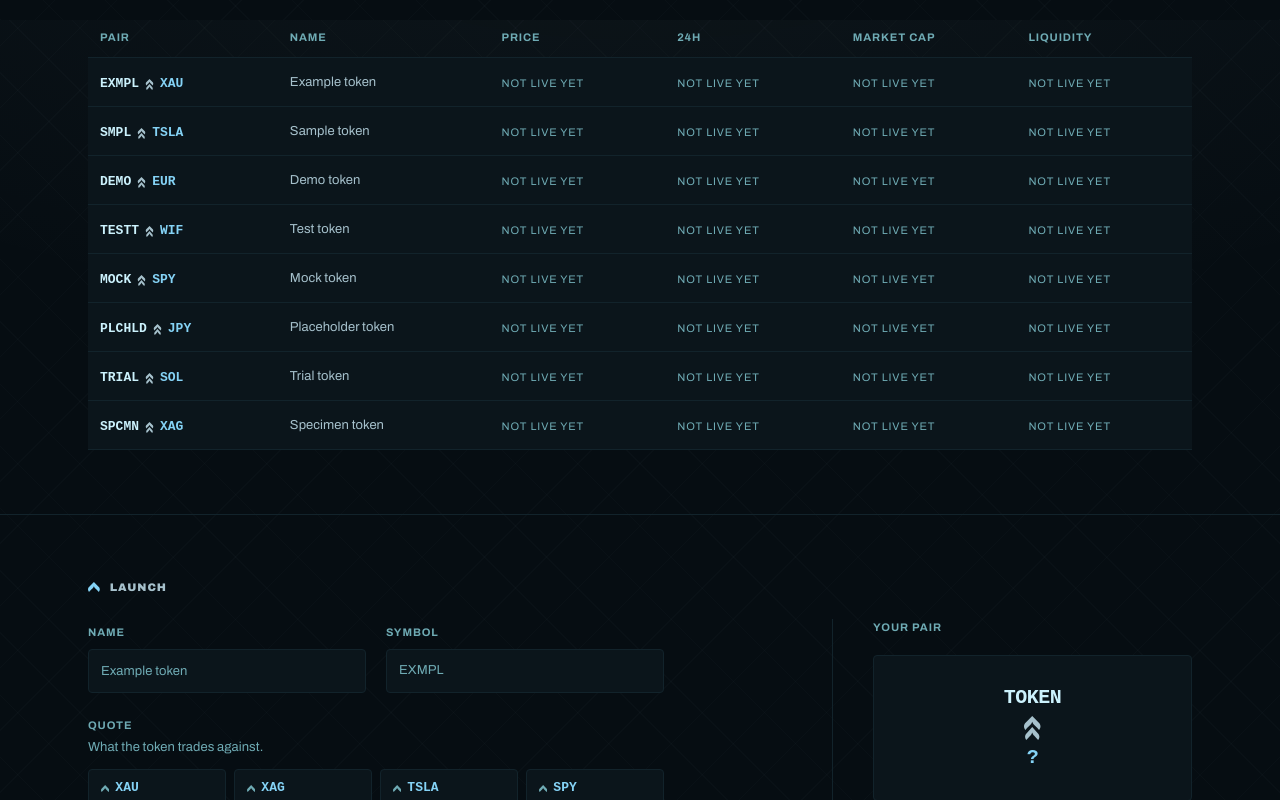
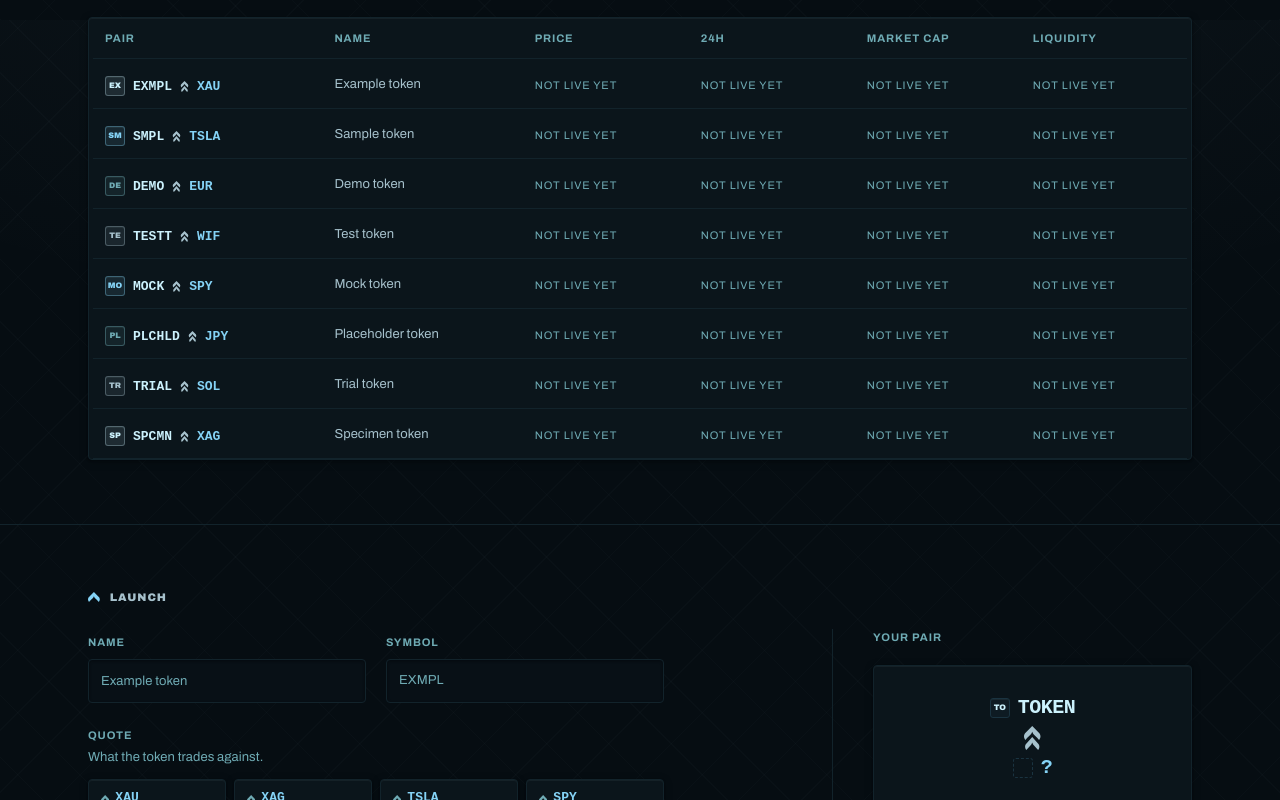
Before and after one commit to sThinkfundao/sThink-ecosystem, a React (Vite) app: page / in a window 1280 px wide. Shown: the part 780-1580 px from the top of the page. Built offline with nearby package versions, Linux system fonts and the light colour scheme; a web font is replaced by a local one.

Commit message:
Add token marks and signed value treatment

```diff
--- a/src/brand/PairStack.tsx
+++ b/src/brand/PairStack.tsx
@@ -1,8 +1,13 @@
 import { ChevronMark } from "./Chevron.tsx";
+import TokenMark from "./TokenMark.tsx";
+import type { QuoteKind } from "../lib/quoteKinds.ts";
 
 interface PairStackProps {
   base: string;
   quote: string;
+  /** The pair's class; drives both tiles' treatment. */
+  kind?: QuoteKind | null;
+  baseImageUrl?: string | null;
 }
 
 /**
@@ -11,25 +16,33 @@ interface PairStackProps {
  * hero and narrow-screen cards, the inline row for dense table cells.
  * The quote gets equal weight on purpose; it is the product.
  */
-export function PairStackVertical({ base, quote }: PairStackProps) {
+export function PairStackVertical({ base, quote, kind = null, baseImageUrl }: PairStackProps) {
+  const quoteEmpty = quote === "?";
   return (
     <span className="flex flex-col items-center gap-2">
-      <span className="font-mono text-xl font-bold leading-none tracking-tight text-ice">
-        {base}
+      <span className="inline-flex items-center gap-2">
+        <TokenMark symbol={base} kind={kind} imageUrl={baseImageUrl} size="sm" />
+        <span className="font-mono text-xl font-bold leading-none tracking-tight text-ice">
+          {base}
+        </span>
       </span>
       <ChevronMark className="h-6 w-auto text-steel" />
-      <span className="font-mono text-xl font-bold leading-none tracking-tight text-sky">
-        {quote}
+      <span className="inline-flex items-center gap-2">
+        <TokenMark symbol={quote} kind={kind} size="sm" empty={quoteEmpty} />
+        <span className="font-mono text-xl font-bold leading-none tracking-tight text-sky">
+          {quote}
+        </span>
       </span>
     </span>
   );
 }
 
-export function PairInline({ base, quote }: PairStackProps) {
+export function PairInline({ base, quote, kind = null, baseImageUrl }: PairStackProps) {
   return (
-    <span className="inline-flex items-baseline gap-1.5 font-mono text-[13px] font-bold">
+    <span className="inline-flex items-center gap-2 font-mono text-[13px] font-bold">
+      <TokenMark symbol={base} kind={kind} imageUrl={baseImageUrl} size="sm" />
       <span className="text-ice">{base}</span>
-      <ChevronMark className="h-[11px] w-auto min-w-[9px] self-center text-steel" />
+      <ChevronMark className="h-[11px] w-auto min-w-[9px] text-steel" />
       <span className="text-sky">{quote}</span>
     </span>
   );
--- /dev/null
+++ b/src/brand/TokenMark.tsx
@@ -0,0 +1,77 @@
+import type { QuoteKind } from "../lib/quoteKinds.ts";
+
+type Size = "sm" | "md" | "lg";
+
+const SIZES: Record<Size, string> = {
+  sm: "h-5 w-5 rounded-[3px] text-[8px]",
+  md: "h-7 w-7 rounded-sm text-[10px]",
+  lg: "h-10 w-10 rounded-sm text-[13px]",
+};
+
+/*
+ * One tint per pair class, all from the existing palette, so a symbol's
+ * tile is deterministic and reads as system, not as a missing image.
+ */
+const KIND_TINTS: Record<QuoteKind, string> = {
+  stock: "text-sky border-sky/35 bg-sky/10",
+  currency: "text-teal border-teal/40 bg-teal/10",
+  commodity: "text-ice border-ice/30 bg-ice/10",
+  coin: "text-steel border-steel/35 bg-steel/10",
+};
+
+const NEUTRAL_TINT = "text-ice border-edge2 bg-panel";
+
+function monogram(symbol: string): string {
+  const clean = symbol.trim().toUpperCase();
+  return clean.length <= 3 ? clean : clean.slice(0, 2);
+}
+
+interface TokenMarkProps {
+  symbol: string;
+  kind?: QuoteKind | null;
+  imageUrl?: string | null;
+  size?: Size;
+  /** Renders a dashed vacant tile — for a slot not yet filled. */
+  empty?: boolean;
+}
+
+export default function TokenMark({
+  symbol,
+  kind = null,
+  imageUrl = null,
+  size = "md",
+  empty = false,
+}: TokenMarkProps) {
+  const base = `inline-flex shrink-0 items-center justify-center ${SIZES[size]}`;
+
+  if (empty) {
+    return (
+      <span
+        aria-hidden="true"
+        className={`${base} border border-dashed border-edge2 bg-transparent`}
+      />
+    );
+  }
+
+  if (imageUrl) {
+    return (
+      <img
+        src={imageUrl}
+        alt=""
+        loading="lazy"
+        className={`${base} border border-edge object-cover shadow-[inset_0_1px_0_rgba(204,242,253,0.06)]`}
+      />
+    );
+  }
+
+  return (
+    <span
+      aria-hidden="true"
+      className={`${base} font-display border leading-none shadow-[inset_0_1px_0_rgba(204,242,253,0.06)] ${
+        kind ? KIND_TINTS[kind] : NEUTRAL_TINT
+      }`}
+    >
+      {monogram(symbol)}
+    </span>
+  );
+}
--- /dev/null
+++ b/src/components/Delta.tsx
@@ -0,0 +1,20 @@
+import { formatPct } from "../lib/format.ts";
+
+/**
+ * A signed change. The sign glyph carries the meaning; rise/fall color
+ * reinforces it. `emphasis` adds the tinted chip for standalone contexts.
+ */
+export default function Delta({ value, emphasis = false }: { value: number; emphasis?: boolean }) {
+  const positive = value >= 0;
+  const color = positive ? "text-rise" : "text-fall";
+  if (!emphasis) return <span className={`font-mono ${color}`}>{formatPct(value)}</span>;
+  return (
+    <span
+      className={`inline-block rounded-[3px] px-1.5 py-0.5 font-mono ${color} ${
+        positive ? "bg-rise/10" : "bg-fall/10"
+      }`}
+    >
+      {formatPct(value)}
+    </span>
+  );
+}
--- a/src/features/launch/LaunchSection.tsx
+++ b/src/features/launch/LaunchSection.tsx
@@ -3,7 +3,7 @@ import { ChevronSingle } from "../../brand/Chevron.tsx";
 import { PairStackVertical } from "../../brand/PairStack.tsx";
 import Button from "../../components/Button.tsx";
 import Modal from "../../components/Modal.tsx";
-import { QUOTE_KIND_LABELS, type QuoteKind } from "../tokens/fixtures.ts";
+import { QUOTE_KIND_LABELS, type QuoteKind } from "../../lib/quoteKinds.ts";
 
 const QUOTE_OPTIONS: { symbol: string; label: string; kind: QuoteKind }[] = [
   { symbol: "XAU", label: "Gold", kind: "commodity" },
@@ -82,7 +82,7 @@ export default function LaunchSection() {
                   maxLength={48}
                   aria-invalid={Boolean(errors.name)}
                   aria-describedby={errors.name ? "launch-name-error" : undefined}
-                  className="mt-1.5 block min-h-11 w-full rounded-sm border border-edge bg-surface px-3 text-ui text-steel outline-none placeholder:text-teal focus:border-steel/40"
+                  className="well mt-1.5 block min-h-11 w-full rounded-sm px-3 text-ui text-steel outline-none placeholder:text-teal focus:border-steel/40"
                   placeholder="Example token"
                 />
                 {errors.name && (
@@ -103,7 +103,7 @@ export default function LaunchSection() {
                   maxLength={10}
                   aria-invalid={Boolean(errors.symbol)}
                   aria-describedby={errors.symbol ? "launch-symbol-error" : undefined}
-                  className="mt-1.5 block min-h-11 w-full rounded-sm border border-edge bg-surface px-3 font-mono text-ui text-steel outline-none placeholder:font-sans placeholder:text-teal focus:border-steel/40"
+                  className="well mt-1.5 block min-h-11 w-full rounded-sm px-3 font-mono text-ui text-steel outline-none placeholder:font-sans placeholder:text-teal focus:border-steel/40"
                   placeholder="EXMPL"
                 />
                 {errors.symbol && (
@@ -133,10 +133,10 @@ export default function LaunchSection() {
                       type="button"
                       aria-pressed={active}
                       onClick={() => setQuote(option.symbol)}
-                      className={`group flex min-h-11 flex-col items-start rounded-sm border px-3 py-2 text-left transition-colors duration-100 active:translate-y-px ${
+                      className={`group flex min-h-11 flex-col items-start rounded-sm px-3 py-2 text-left transition-colors duration-100 active:translate-y-px ${
                         active
-                          ? "border-sky/60 bg-panel"
-                          : "border-edge bg-surface hover:border-steel/40"
+                          ? "raised-2 outline outline-1 -outline-offset-1 outline-sky/60"
+                          : "raised hover:border-steel/40"
                       }`}
                     >
                       <span className="flex items-center gap-1.5 font-mono text-ui font-bold text-sky">
@@ -171,8 +171,12 @@ export default function LaunchSection() {
 
           <aside aria-label="Launch preview" className="lg:border-l lg:border-edge lg:pl-10">
             <h3 className="text-label font-bold uppercase text-teal">Your pair</h3>
-            <div className="mt-5 flex justify-center rounded-sm border border-edge bg-surface px-6 py-8">
-              <PairStackVertical base={previewSymbol} quote={quote ?? "?"} />
+            <div className="raised mt-5 flex justify-center rounded-sm px-6 py-8">
+              <PairStackVertical
+                base={previewSymbol}
+                quote={quote ?? "?"}
+                kind={quoteOption?.kind ?? null}
+              />
             </div>
             <dl className="mt-5 space-y-2.5 text-ui">
               <div className="flex justify-between gap-4">
@@ -204,8 +208,12 @@ export default function LaunchSection() {
           <p className="mt-1.5 text-ui text-teal">
             This is what would happen when deployment goes live:
           </p>
-          <div className="mt-5 flex justify-center rounded-sm border border-edge bg-surface px-6 py-7">
-            <PairStackVertical base={previewSymbol} quote={quote ?? "?"} />
+          <div className="raised mt-5 flex justify-center rounded-sm px-6 py-7">
+            <PairStackVertical
+              base={previewSymbol}
+              quote={quote ?? "?"}
+              kind={quoteOption?.kind ?? null}
+            />
           </div>
           <ul className="mt-5 space-y-2 text-ui text-steel">
             <li>
--- a/src/features/tokens/TokenIndex.tsx
+++ b/src/features/tokens/TokenIndex.tsx
@@ -2,8 +2,9 @@ import { useMemo, useState } from "react";
 import { ChevronSingle } from "../../brand/Chevron.tsx";
 import Button from "../../components/Button.tsx";
 import { resolveMarketState, useMarketMap } from "../../lib/dexscreener/useMarketData.ts";
+import { QUOTE_KIND_LABELS, type QuoteKind } from "../../lib/quoteKinds.ts";
 import TokenTable, { type TokenRow } from "./TokenTable.tsx";
-import { INDEX_TOKENS, QUOTE_KIND_LABELS, type QuoteKind } from "./fixtures.ts";
+import { INDEX_TOKENS } from "./fixtures.ts";
 
 type Sort = "newest" | "name" | "mcap";
 type KindFilter = QuoteKind | "all";
@@ -68,7 +69,7 @@ export default function TokenIndex() {
         </h2>
 
         <div className="mt-6 flex flex-col gap-4 lg:flex-row lg:items-center lg:justify-between">
-          <label className="flex min-h-11 w-full max-w-sm items-center gap-2 rounded-sm border border-edge bg-surface px-3 focus-within:border-steel/40">
+          <label className="well flex min-h-11 w-full max-w-sm items-center gap-2 rounded-sm px-3 focus-within:border-steel/40">
             <span className="sr-only">Search tokens</span>
             <svg viewBox="0 0 16 16" className="h-3.5 w-3.5 text-teal" fill="none" aria-hidden="true">
               <circle cx="7" cy="7" r="5" stroke="currentColor" strokeWidth="1.5" />
@@ -94,10 +95,10 @@ export default function TokenIndex() {
                     type="button"
                     aria-pressed={active}
                     onClick={() => setKind(k)}
-                    className={`hit group rounded-sm border px-2.5 py-1.5 text-ui transition-colors duration-100 active:translate-y-px ${
+                    className={`hit group rounded-sm px-2.5 py-1.5 text-ui transition-colors duration-100 active:translate-y-px ${
                       active
-                        ? "border-sky/60 bg-panel text-ice"
-                        : "border-edge bg-surface text-teal hover:border-steel/40 hover:text-ice"
+                        ? "raised-2 text-ice outline outline-1 -outline-offset-1 outline-sky/60"
+                        : "raised text-teal hover:border-steel/40 hover:text-ice"
                     }`}
                   >
                     <ChevronSingle
@@ -141,9 +142,11 @@ export default function TokenIndex() {
 
         <div className="mt-6">
           {rows.length > 0 ? (
-            <TokenTable rows={rows} />
+            <div className="sm:raised rounded-sm sm:overflow-hidden sm:px-1">
+              <TokenTable rows={rows} />
+            </div>
           ) : (
-            <div className="flex flex-col items-center gap-4 rounded-sm border border-edge bg-surface px-6 py-14 text-center">
+            <div className="raised flex flex-col items-center gap-4 rounded-sm px-6 py-14 text-center">
               <p className="text-body text-steel">
                 No tokens match{query.trim() ? ` "${query.trim()}"` : " this combination"}.
               </p>
--- a/src/features/tokens/TokenTable.tsx
+++ b/src/features/tokens/TokenTable.tsx
@@ -1,7 +1,8 @@
 import { PairInline, PairStackVertical } from "../../brand/PairStack.tsx";
 import ChevronLoader from "../../brand/ChevronLoader.tsx";
+import Delta from "../../components/Delta.tsx";
 import type { MarketState } from "../../lib/dexscreener/useMarketData.ts";
-import { formatPct, formatUsdCompact, formatUsdPrice } from "../../lib/format.ts";
+import { formatUsdCompact, formatUsdPrice } from "../../lib/format.ts";
 import type { IndexToken } from "./fixtures.ts";
 
 const COLUMNS = ["Pair", "Name", "Price", "24h", "Market cap", "Liquidity"] as const;
@@ -26,17 +27,15 @@ function EmptyCell({ text = "not live yet" }: { text?: string }) {
 function MarketCells({ market }: { market: MarketState }) {
   if (market.status === "ready") {
     const { priceUsd, change24hPct, marketCapUsd, liquidityUsd } = market.data;
-    const changeColor =
-      change24hPct === null ? "text-steel" : change24hPct >= 0 ? "text-rise" : "text-fall";
     return (
       <>
         <td role="cell" className="font-mono text-ui text-steel">
           <CellLabel text="Price" />
           {priceUsd === null ? <EmptyCell text="—" /> : formatUsdPrice(priceUsd)}
         </td>
-        <td role="cell" className={`font-mono text-ui ${changeColor}`}>
+        <td role="cell" className="text-ui">
           <CellLabel text="24h" />
-          {change24hPct === null ? <EmptyCell text="—" /> : formatPct(change24hPct)}
+          {change24hPct === null ? <EmptyCell text="—" /> : <Delta value={change24hPct} />}
         </td>
         <td role="cell" className="font-mono text-ui text-steel">
           <CellLabel text="Market cap" />
@@ -98,10 +97,20 @@ export default function TokenTable({ rows }: { rows: TokenRow[] }) {
           <tr role="row" key={token.symbol}>
             <td role="cell" data-span="">
               <span className="hidden sm:inline-flex">
-                <PairInline base={token.symbol} quote={token.quote} />
+                <PairInline
+                  base={token.symbol}
+                  quote={token.quote}
+                  kind={token.quoteKind}
+                  baseImageUrl={market.status === "ready" ? market.data.imageUrl : null}
+                />
               </span>
               <span className="flex justify-center py-1 sm:hidden">
-                <PairStackVertical base={token.symbol} quote={token.quote} />
+                <PairStackVertical
+                  base={token.symbol}
+                  quote={token.quote}
+                  kind={token.quoteKind}
+                  baseImageUrl={market.status === "ready" ? market.data.imageUrl : null}
+                />
               </span>
             </td>
             <td role="cell" data-span="" className="text-center text-ui text-steel sm:text-left">
--- a/src/lib/dexscreener/normalize.ts
+++ b/src/lib/dexscreener/normalize.ts
@@ -26,6 +26,7 @@ export function normalizePair(pair: DexPair): MarketData {
     liquidityUsd: parseNumeric(pair.liquidity?.usd),
     volume24hUsd: parseNumeric(pair.volume?.h24),
     change24hPct: parseNumeric(pair.priceChange?.h24),
+    imageUrl: pair.info?.imageUrl ?? null,
     pairUrl: pair.url,
     fetchedAt: Date.now(),
   };
--- a/src/lib/dexscreener/types.ts
+++ b/src/lib/dexscreener/types.ts
@@ -27,6 +27,9 @@ export interface DexPair {
   } | null;
   volume?: Record<string, number> | null;
   priceChange?: Record<string, number> | null;
+  info?: {
+    imageUrl?: string | null;
+  } | null;
 }
 
 /** What the UI consumes; one place normalizes the API shape into this. */
@@ -38,6 +41,7 @@ export interface MarketData {
   liquidityUsd: number | null;
   volume24hUsd: number | null;
   change24hPct: number | null;
+  imageUrl: string | null;
   pairUrl: string;
   fetchedAt: number;
 }
--- /dev/null
+++ b/src/lib/quoteKinds.ts
@@ -0,0 +1,8 @@
+export type QuoteKind = "stock" | "currency" | "commodity" | "coin";
+
+export const QUOTE_KIND_LABELS: Record<QuoteKind, string> = {
+  stock: "Stocks",
+  currency: "Currencies",
+  commodity: "Commodities",
+  coin: "Coins",
+};
```
Also changed, not shown: src/features/hero/MarketStrip.tsx (+10 -14 lines), src/features/tokens/fixtures.ts (+1 -8 lines).
